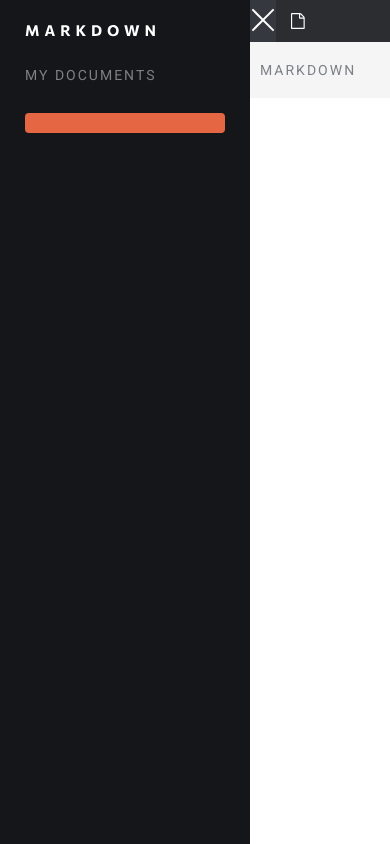
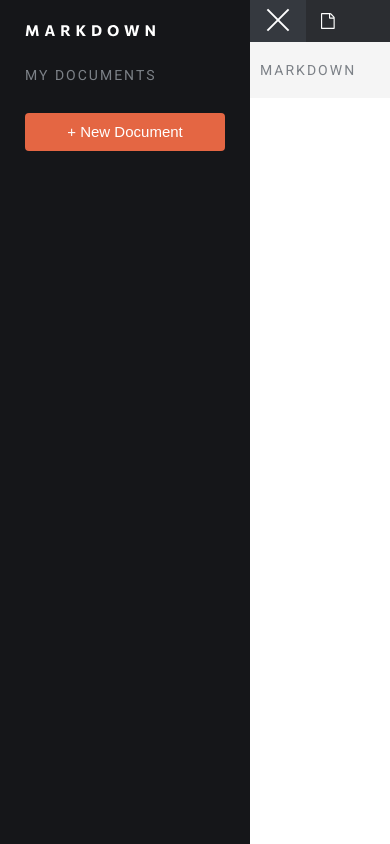
Before and after one commit to caner404/in-browser-markdown-editor, a Vue app: page / in a window 390 px wide. Both pictures are taken after a click on the button 15 px from the left and 21 px from the top of the page. Shown: the top 844 px of the page. Built offline with nearby package versions, Linux system fonts and the light colour scheme; the HTML template or start-up script is replaced by a standard one.

Commit message:
transition for main,sidebar and header, minor mobile fixes

```diff
--- a/src/App.vue
+++ b/src/App.vue
@@ -7,7 +7,6 @@
   ></the-header>
   <the-sidebar
     :createMarkdown="createMarkdown"
-    v-if="showSidebar"
     :showSidebar="showSidebar"
   ></the-sidebar>
   <the-main :showSidebar="showSidebar"></the-main>
--- a/src/assets/base.css
+++ b/src/assets/base.css
@@ -22,6 +22,7 @@
   box-sizing: border-box;
   margin: 0;
   padding: 0;
+  border: 0;
   position: relative;
   font-weight: normal;
 }
--- a/src/components/ActionButton.vue
+++ b/src/components/ActionButton.vue
@@ -56,7 +56,7 @@
 }
 
 @media (max-width: 38em) {
-  span {
+  .save > span {
     display: none;
   }
 }
--- a/src/components/DocumentNameInput.vue
+++ b/src/components/DocumentNameInput.vue
@@ -62,8 +62,14 @@
 }
 
 @media (max-width: 38em) {
+  .document {
+    gap: 1.5rem;
+  }
   .document__name {
     display: none;
   }
+  .document__input {
+    width: 100%;
+  }
 }
 </style>
--- a/src/components/SidebarButton.vue
+++ b/src/components/SidebarButton.vue
@@ -28,7 +28,6 @@
   height: 7.2rem;
   background-color: var(--clr--700);
   cursor: pointer;
-  transition: all 0.5s ease-in-out;
 }
 
 button:hover {
--- a/src/components/layouts/TheHeader.vue
+++ b/src/components/layouts/TheHeader.vue
@@ -1,11 +1,13 @@
 <template>
-  <header :class="{ 'move-to-right': showSidebar }">
+  <header :class="{ 'sidebar-active': showSidebar }">
     <SidebarButton @click="toggle" />
+
     <img
       class="markdown_logo"
       src="../../assets/logo.svg"
       alt="Markdown logo"
     />
+
     <hr />
     <DocumentNameInput />
     <div class="action__container">
@@ -56,6 +58,7 @@
 </script>
 <style scoped>
 header {
+  position: relative;
   display: flex;
   justify-content: flex-start;
   align-items: center;
@@ -63,6 +66,11 @@
   height: 5vh;
   width: 100%;
   background-color: var(--clr--800);
+  transition: all 0.4s ease;
+}
+
+header.sidebar-active {
+  transform: translateX(25rem);
 }
 
 hr {
@@ -70,11 +78,6 @@
   height: 4rem;
   background-color: var(--clr--600);
 }
-
-.move-to-right {
-  margin-left: 25rem;
-}
-
 .action__container {
   display: flex;
   justify-content: center;
--- a/src/components/layouts/TheMain.vue
+++ b/src/components/layouts/TheMain.vue
@@ -1,5 +1,5 @@
 <template>
-  <main :class="{ 'margin-left': showSidebar }">
+  <main :class="{ 'sidebar-active': showSidebar }">
     <div class="editor" :class="{ 'editor-active': toggleView }">
       <div class="editor-header">
         <h2 class="editor-heading">Markdown</h2>
@@ -65,6 +65,10 @@
   align-items: flex-start;
   height: 95vh;
   width: 100%;
+  transition: transform 0.4s ease;
+}
+main.sidebar-active {
+  transform: translateX(25rem);
 }
 .editor-heading {
   font-weight: 500;
--- a/src/components/layouts/TheSidebar.vue
+++ b/src/components/layouts/TheSidebar.vue
@@ -1,17 +1,21 @@
 <template>
-  <aside :class="{ expand: showSidebar }">
+  <aside>
+    <transition name="slide">
+      <div class="sidebar" v-if="showSidebar">
         <img
           class="markdown_logo_sidebar"
           src="../../assets/logo.svg"
           alt="Markdown logo"
         />
-    <h2>MY DOCUMENTS</h2>
+        <h2>My Documents</h2>
         <action-button
           @click="createMarkdown"
           mode="create"
           title="+ New Document"
         />
         <DocumentList />
+      </div>
+    </transition>
   </aside>
 </template>
 <script>
@@ -27,16 +31,24 @@
 };
 </script>
 <style scoped>
-aside {
-  position: absolute;
+.slide-enter-active,
+.slide-leave-active {
+  transition: transform 0.4s ease;
+}
+.slide-enter-from,
+.slide-leave-to {
+  transform: translateX(-100%);
+}
+.sidebar {
+  position: fixed;
   top: 0;
   left: 0;
-  z-index: 1;
-  width: 0rem;
+  z-index: 999;
+  width: 25rem;
   height: 100%;
-  background-color: var(--clr--1000);
   overflow-x: hidden;
 
+  background-color: var(--clr--1000);
   display: flex;
   flex-direction: column;
   align-items: baseline;
@@ -44,6 +56,7 @@
   justify-content: flex-start;
   padding: 2.5rem;
 }
+
 .markdown_logo_sidebar {
   display: none;
 }
@@ -53,9 +66,7 @@
   line-height: 1.6rem;
   letter-spacing: 0.2rem;
   color: var(--clr--500);
-}
-.expand {
-  width: 25rem;
+  text-transform: uppercase;
 }
 
 @media (max-width: 60em) {
--- a/vite.config.js
+++ b/vite.config.js
@@ -1,14 +1,15 @@
-import { fileURLToPath, URL } from 'node:url'
+import { fileURLToPath, URL } from "node:url";
 
-import { defineConfig } from 'vite'
-import vue from '@vitejs/plugin-vue'
+import { defineConfig } from "vite";
+import vue from "@vitejs/plugin-vue";
 
 // https://vitejs.dev/config/
 export default defineConfig({
+  base: "/in-browser-markdown-editor/",
   plugins: [vue()],
   resolve: {
     alias: {
-      '@': fileURLToPath(new URL('./src', import.meta.url))
-    }
-  }
-})
+      "@": fileURLToPath(new URL("./src", import.meta.url)),
+    },
+  },
+});
```
Also changed, not shown: 3 other files (tests, documents, lock files or other folders). Lines whose indentation alone changed are shown as unchanged.
